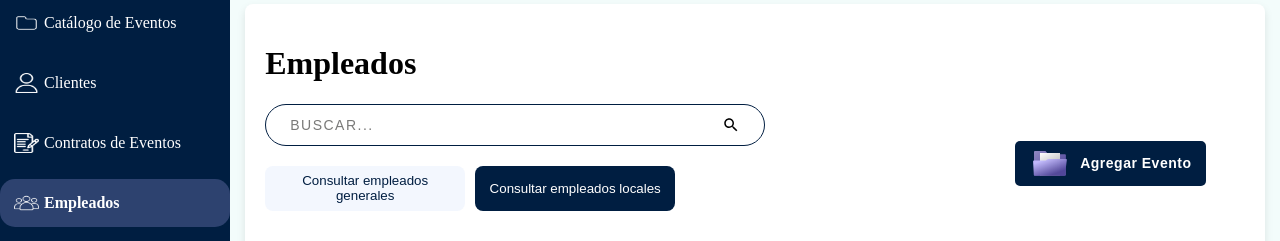
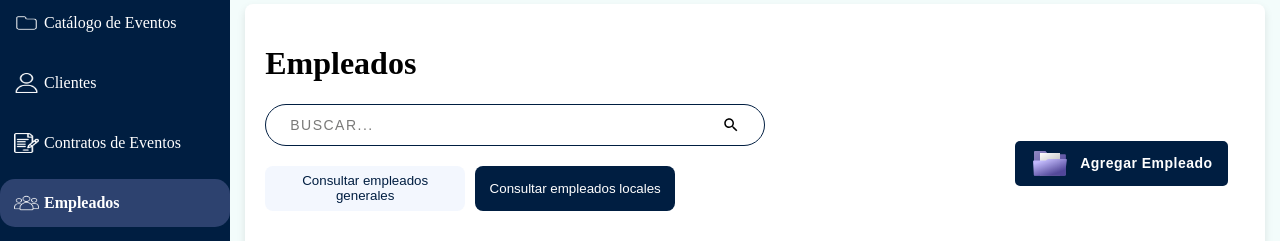
Before and after one commit to danielfernando4/ProyectoEMC, a Flask app: page /empleado-main in a window 1280 px wide. Shown: the part 121-362 px from the top of the page. Run offline with Flask 3, Linux system fonts and the light colour scheme; the visitor is signed in with stand-in values (Sample User, id 1); data that the repository does not hold is empty.

Commit message:
Button consulta

```diff
--- a/ProyectoEMC/templates/empleado_main.html
+++ b/ProyectoEMC/templates/empleado_main.html
@@ -117,7 +117,7 @@
             </defs>
         </svg>
         </span>
-        <p class="text">Agregar Evento</p>
+        <p class="text">Agregar Empleado</p>
     </button>
     </form>
 
--- a/ProyectoEMC/templates/nomina_main.html
+++ b/ProyectoEMC/templates/nomina_main.html
@@ -107,7 +107,7 @@
             </defs>
         </svg>
         </span>
-        <p class="text">Agregar Contrato</p>
+        <p class="text">Agregar Nomina</p>
     </button>
     </form>
 
```
